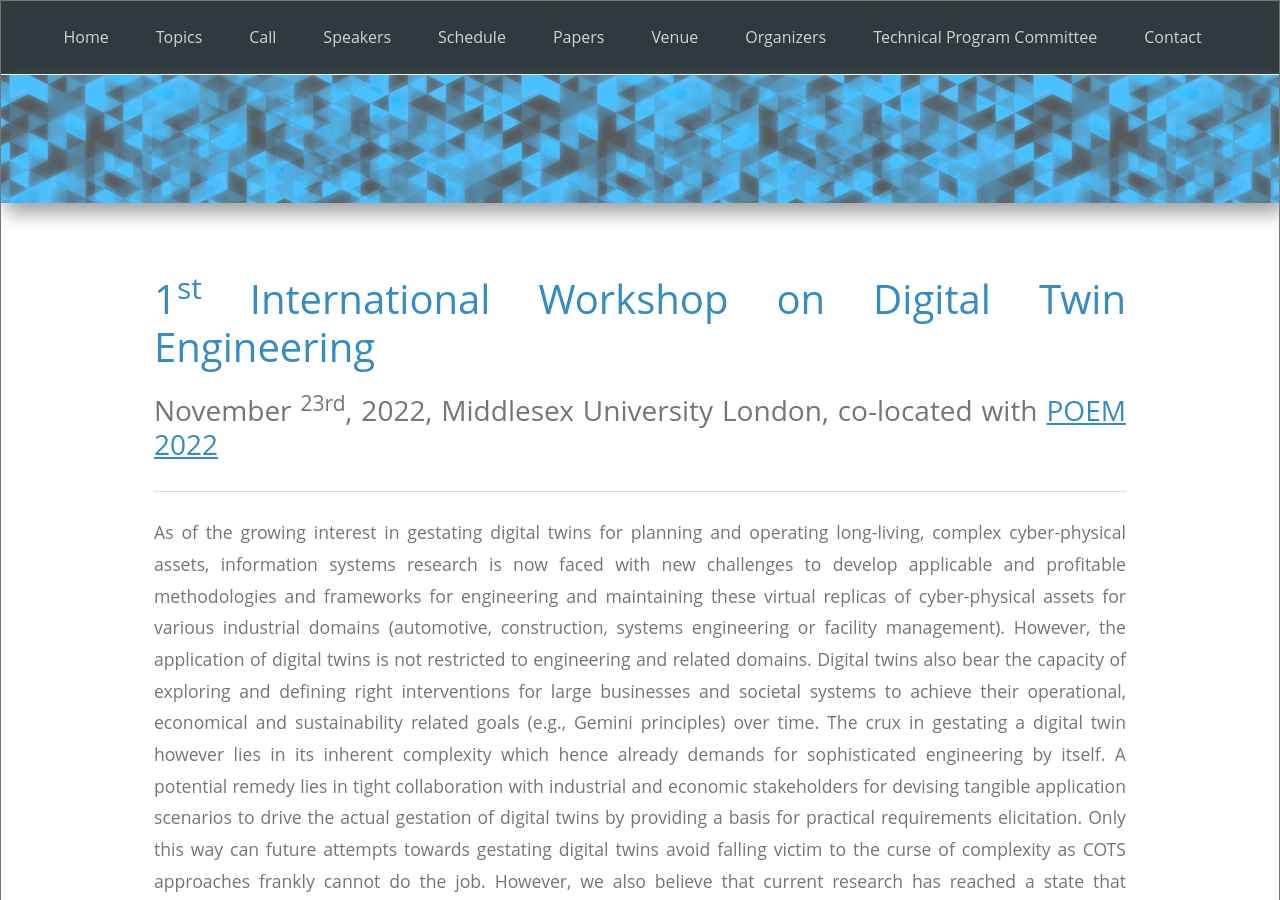
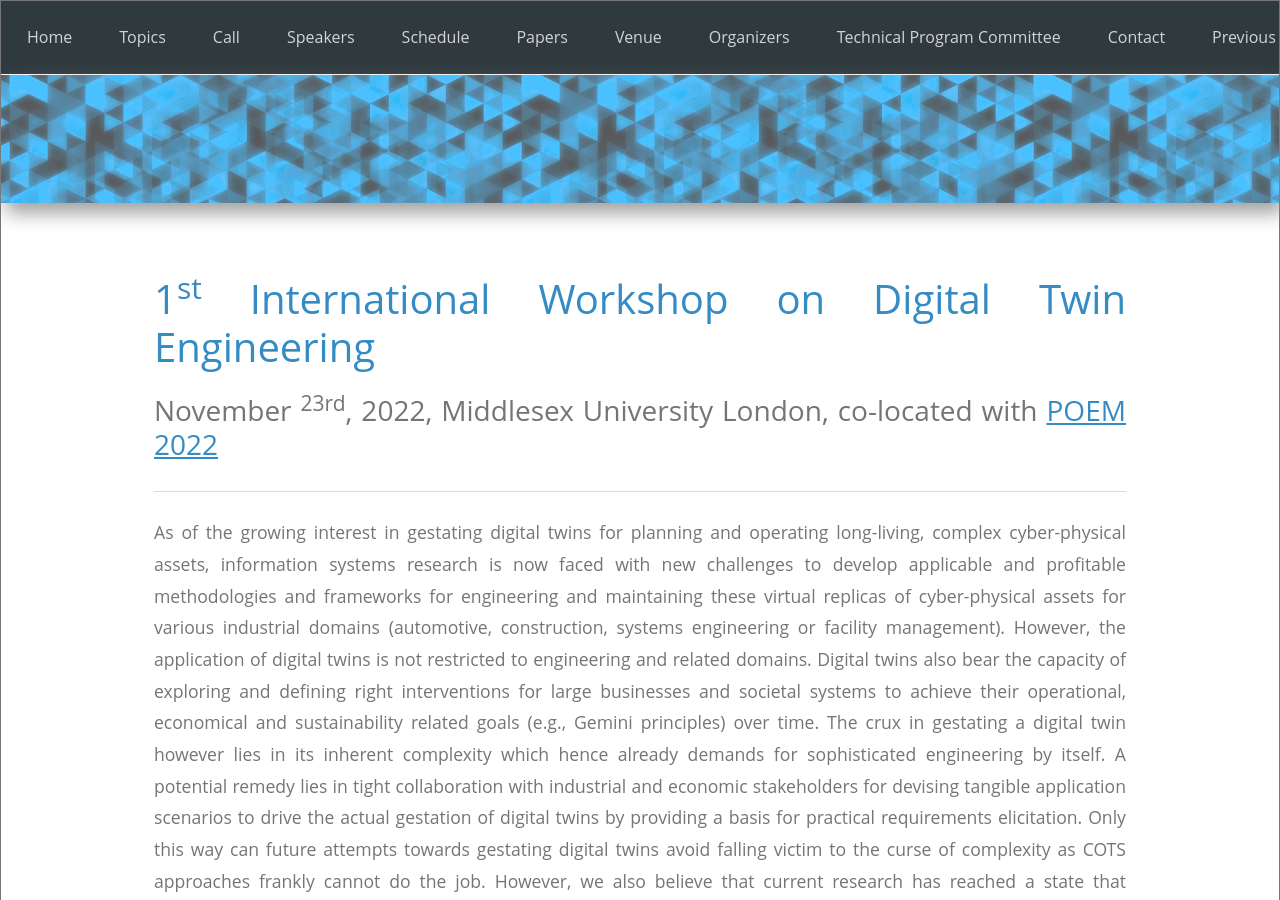
Before and after one commit to thedude81/dtworkshop, a Jekyll site: the page built from index.html, in a window 1280 px wide and 900 px high. Built offline with Jekyll 4.4.1, drawn with Linux system fonts in a browser that asks for light colours.

Commit message:
Update navigation.yml

```diff
--- a/_data/navigation.yml
+++ b/_data/navigation.yml
@@ -18,3 +18,5 @@
   link: /dtworkshop/index.html#tpc
 - name: Contact
   link: /dtworkshop/contact.html
+- name: Previous Editions
+  link: /dtworkshop/previous.html
```
